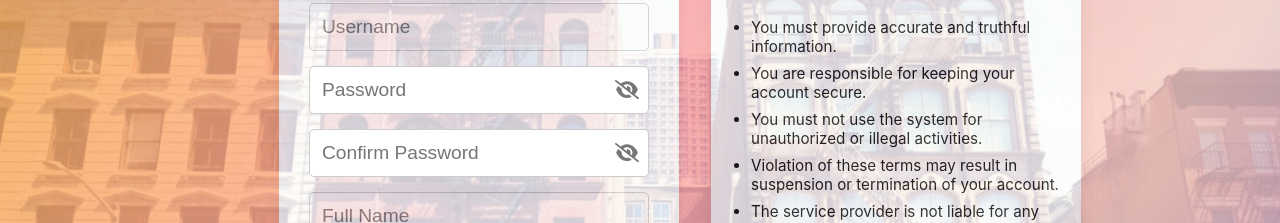
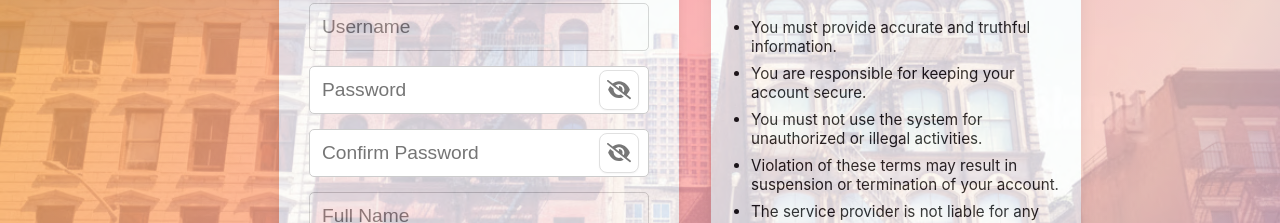
Before and after one commit to Noble636/Capstone2, a React (Create React App) app: page /register in a window 1280 px wide. Shown: the part 153-376 px from the top of the page. Built offline with nearby package versions, Linux system fonts and the light colour scheme.

Commit message:
Initial commit

```diff
--- a/src/css/Admin/AdminEditAccount.css
+++ b/src/css/Admin/AdminEditAccount.css
@@ -93,8 +93,8 @@
   border: 1px solid #ccc;
   border-radius: 5px;
   box-sizing: border-box;
-  /* extra right padding so the eye icon sits comfortably inside the input */
-  padding-right: 44px;
+  /* make room for the inline eye button inside the input */
+  padding-right: 64px;
 }
 
 .admin-edit-form button {
@@ -133,8 +133,29 @@
 .admin-edit-note-box { background: #fff; border-radius: 10px; box-shadow: 0 2px 8px rgba(0,0,0,0.08); padding: 14px 18px; width: 100%; }
 
 .password-input-container { position: relative; width: 100%; margin-bottom: 12px; }
-.password-input-container input { width: 100%; box-sizing: border-box; padding-right: 44px; }
-.password-toggle-icon { position: absolute; top: 50%; right: 12px; transform: translateY(-50%); cursor: pointer; font-size: 1.1rem; color: #777; }
+.password-input-container input { width: 100%; box-sizing: border-box; padding-right: 64px; }
+.password-toggle-icon {
+  position: absolute;
+  top: 50%;
+  right: 10px;
+  transform: translateY(-50%);
+  cursor: pointer;
+  font-size: 1.05rem;
+  color: #777;
+  z-index: 3;
+  display: flex;
+  align-items: center;
+  justify-content: center;
+  width: 38px;
+  height: 38px;
+  background: #fff;
+  border-radius: 8px;
+  border: 1px solid #e0e0e0;
+  box-shadow: 0 1px 2px rgba(0,0,0,0.04);
+}
+
+/* slightly reduce icon opacity on hover */
+.password-toggle-icon:hover { color: #444; }
 
 .modal-overlay { position: fixed; top: 0; left: 0; width: 100%; height: 100%; background: rgba(0,0,0,0.5); display:flex; justify-content:center; align-items:center; z-index:1000; }
 .modal-content { background: white; padding: 20px; border-radius:8px; width: 90%; max-width: 420px; }
```
